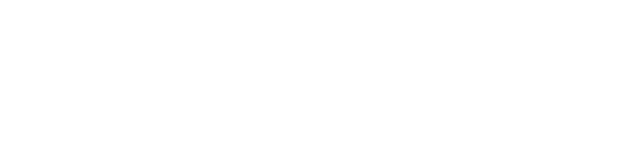
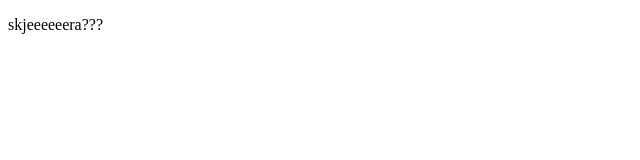
Before and after one commit to realnico/testing, a plain HTML site: page index.html in a window 1280 px wide. Shown: the whole page, without its empty margins (0-640 px from the left). Drawn offline with Linux system fonts and the light colour scheme.

Commit message:
Haidar gjør sin første endring

```diff
--- a/index.html
+++ b/index.html
@@ -6,5 +6,9 @@
     <meta name="viewport" content="width=device-width, initial-scale=1.0" />
     <title>Document</title>
   </head>
-  <body></body>
+  <body>
+    <p>skjeeeeeera???</p>
+
+
+  </body>
 </html>
```
